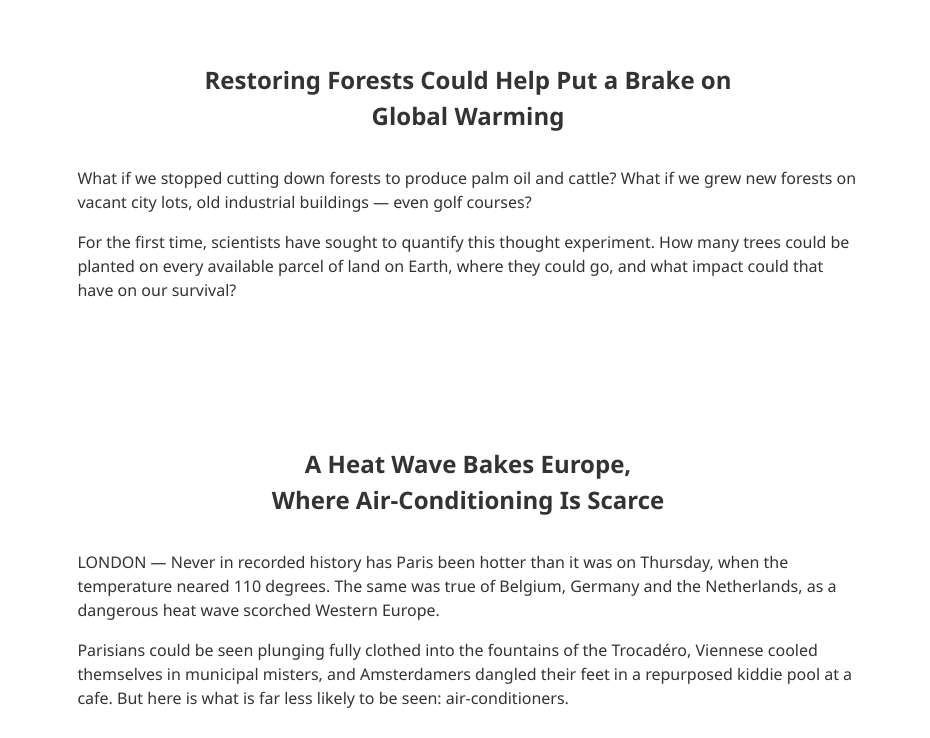
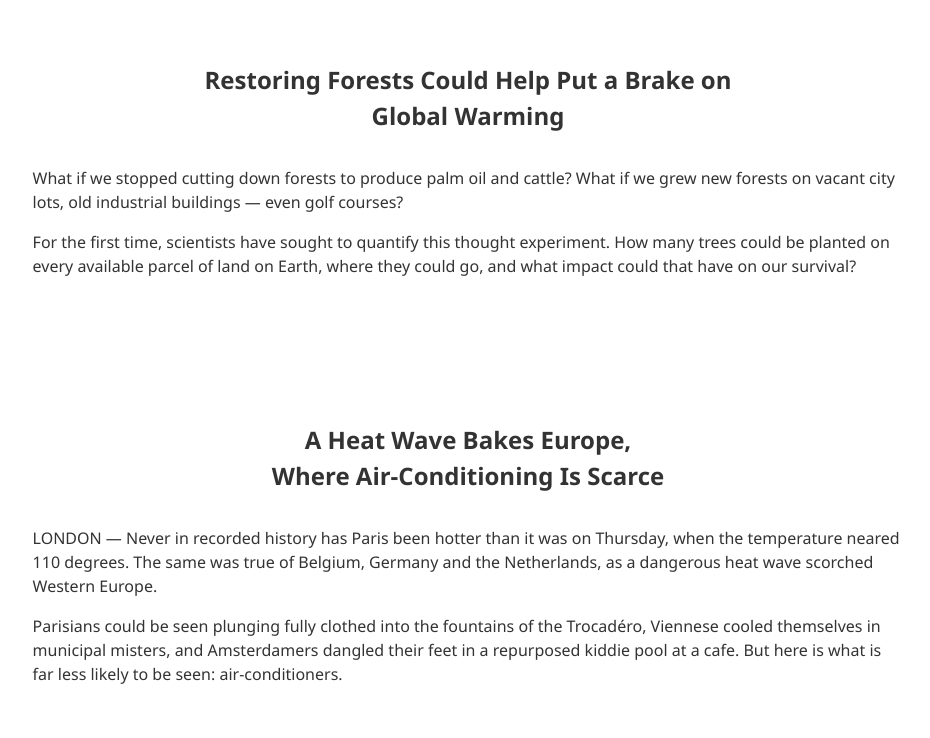
Before and after one commit to jinnn0/protect-our-nature, a website built with webpack: page index.html in a window 1280 px wide. Shown: the part 802-1540 px from the top of the page, without its empty margins (172-1102 px from the left). Built offline with nearby package versions, Linux system fonts and the light colour scheme.

Commit message:
small updates to make the site responsive

```diff
--- a/src/styles/modules/_header.scss
+++ b/src/styles/modules/_header.scss
@@ -22,9 +22,13 @@
 
           &_content-container {
             // @include border;
-            padding: 2.5rem 6rem;
+            padding: 0;
             text-align: center;
             z-index: 3;
+
+            @include atMedium {
+              padding: 2.5rem 6rem;
+            }
 
 
                   h1 {
--- a/src/styles/modules/_main.scss
+++ b/src/styles/modules/_main.scss
@@ -1,11 +1,9 @@
 main {
-  // background-color: beige;
   width: 100%;
   height: auto;
 
 
       section {
-        // @include border;
         display: flex;
         flex-direction: column;
         align-items: center;
@@ -16,17 +14,27 @@ main {
         margin-bottom: 8rem;
         cursor: pointer;
 
+        @include atSmall {
+          padding: 0;
+        }
+
             h1 {
-              // @include border;
-              width: 50%;
+              width: 100%;
               margin-bottom: 2rem;
+
+              @include atMedium {
+                width: 50%;
+              }
             }
 
             p {
-              // @include border;
-              width: 70%;
+              width: 100%;
               margin-bottom: 1rem;
               text-align: left;
+
+              @include atMedium {
+                width: 70%;
+              }
             }
       }
 }
```
Also changed, not shown: temp/styles/style.css.
